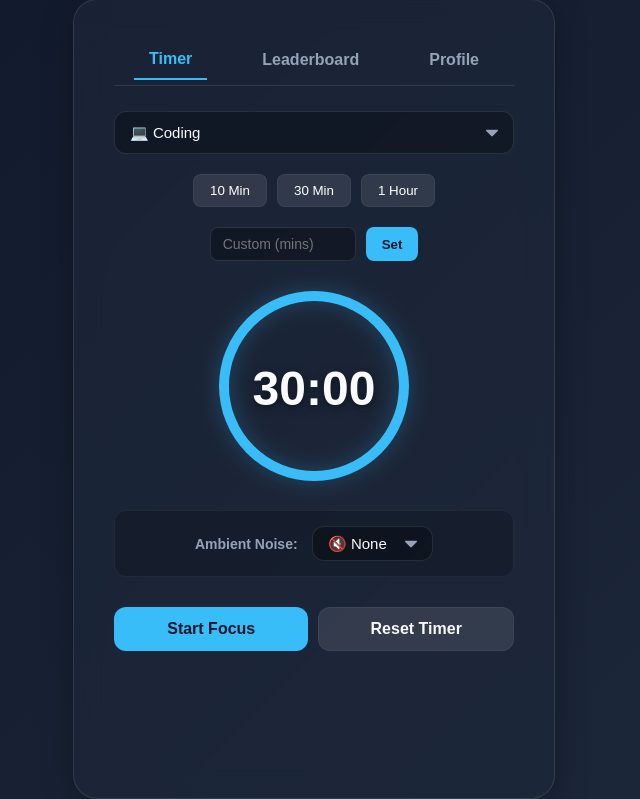
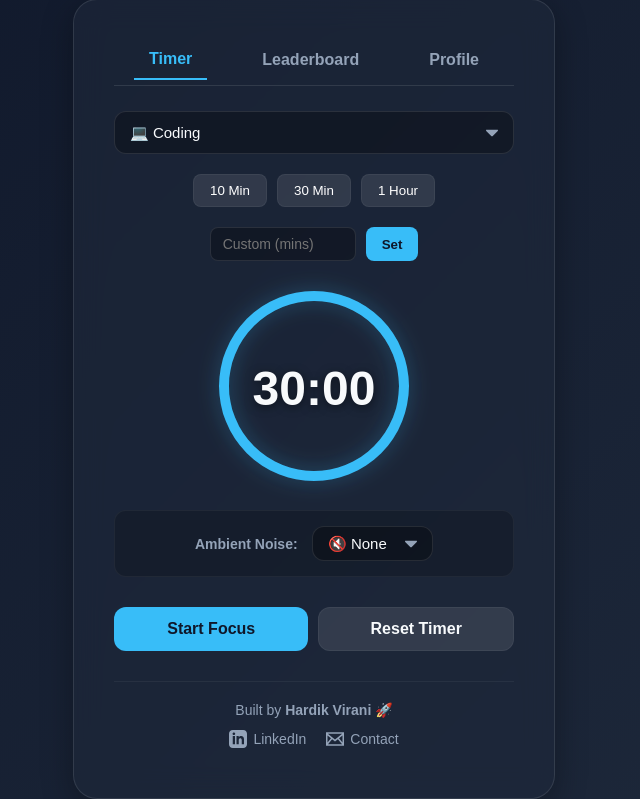
Before and after one commit to hardik-vir/Study-Arena, a Flask app: page / in a window 1280 px wide. Shown: the part 101-900 px from the top of the page, without its empty margins (326-966 px from the left). Run offline with Flask 3, Linux system fonts and the light colour scheme; the visitor is signed in with stand-in values (Sample User, id 1); data comes from the database, SQL or seed files in the repository; data that the repository does not hold is empty.

Commit message:
Added contact and social

```diff
--- a/templates/index.html
+++ b/templates/index.html
@@ -15,7 +15,7 @@
     <title>Deep Work Arena</title>
     <script src="https://cdn.jsdelivr.net/npm/chart.js"></script>
     <style>
-        /* NEW: Dynamic Background & Glassmorphism styling */
+        /* Dynamic Background & Glassmorphism styling */
         body {
             background-color: #0f172a;
             background: linear-gradient(135deg, #0f172a, #1e293b);
@@ -37,7 +37,7 @@
         }
         .navbar-brand { color: #f8fafc; font-size: 24px; font-weight: 900; letter-spacing: 1.5px; text-transform: uppercase; margin: 0; text-shadow: 0 0 10px rgba(56, 189, 248, 0.4); }
 
-        /* NEW: Frosted Glass Card */
+        /* Frosted Glass Card */
         .arena-card {
             background: rgba(30, 41, 59, 0.6); backdrop-filter: blur(15px);
             border: 1px solid rgba(255,255,255,0.1); padding: 40px;
@@ -60,7 +60,7 @@
         .time-btn { background: rgba(255,255,255,0.1); color: white; border: 1px solid rgba(255,255,255,0.05); padding: 8px 16px; border-radius: 8px; cursor: pointer; transition: 0.2s; }
         .time-btn:hover { background: rgba(255,255,255,0.2); }
 
-        /* THE FIX: Replaced default arrows with a custom SVG to perfectly align them */
+        /* Custom Dropdown SVG Arrow */
         .category-select {
             width: 100%; background: rgba(0,0,0,0.3); color: #f8fafc; border: 1px solid rgba(255,255,255,0.1);
             padding: 12px 35px 12px 15px; border-radius: 12px; font-size: 15px; margin-bottom: 20px; outline: none; cursor: pointer;
@@ -70,10 +70,9 @@
         }
         .stat-block { display: flex; justify-content: space-between; padding: 15px; background: rgba(0,0,0,0.2); border-radius: 12px; margin-bottom: 10px; }
 
-        /* THE FIX: Move the leaderboard highlight into its own CSS class */
         .current-user-rank { background: rgba(56, 189, 248, 0.1) !important; border: 1px solid rgba(56, 189, 248, 0.3); }
 
-        /* NEW: Beautiful Heatmap CSS */
+        /* Beautiful Heatmap CSS */
         .heatmap { display: grid; grid-template-columns: repeat(10, 1fr); gap: 6px; margin-top: 15px; margin-bottom: 25px; }
         .day-cell { width: 100%; aspect-ratio: 1; border-radius: 4px; background: rgba(255,255,255,0.05); transition: 0.3s; }
         .day-active { background: #38bdf8; box-shadow: 0 0 10px rgba(56, 189, 248, 0.6); }
@@ -87,6 +86,16 @@
 
         svg { transform: rotate(-90deg); filter: drop-shadow(0 0 10px rgba(56, 189, 248, 0.3)); }
         circle { transition: stroke-dashoffset 1s linear; }
+
+        /* Footer & Social Links Styling */
+        .app-footer {
+            margin-top: 30px; padding-top: 20px; border-top: 1px solid rgba(255,255,255,0.05);
+            text-align: center; font-size: 14px; color: #94a3b8; display: flex; flex-direction: column; align-items: center; gap: 12px;
+        }
+        .social-links { display: flex; gap: 20px; }
+        .social-links a { color: #94a3b8; text-decoration: none; transition: 0.2s; display: flex; align-items: center; gap: 6px; }
+        .social-links a:hover { color: #38bdf8; }
+        .social-links svg { transform: none; filter: none; width: 18px; height: 18px; fill: currentColor; } /* Overrides global SVG rules */
 
         #toast-container {
             visibility: hidden; min-width: 250px; background-color: #10b981; color: #fff; text-align: center; border-radius: 12px;
@@ -141,7 +150,6 @@
 
             <div style="text-align: center; margin-bottom: 20px; background: rgba(0,0,0,0.2); padding: 15px; border-radius: 12px; border: 1px solid rgba(255,255,255,0.05);">
                 <span style="color: #94a3b8; font-size: 14px; margin-right: 10px; font-weight: bold;">Ambient Noise:</span>
-                <!-- THE FIX: Adjusted padding to properly fit the new aligned arrow -->
                 <select id="ambient-sound" class="category-select" style="width: auto; margin-bottom: 0; padding: 8px 35px 8px 15px; display: inline-block;" onchange="changeAmbient()">
                     <option value="none">🔇 None</option>
                     <option value="rain">🌧️ Rain</option>
@@ -151,7 +159,6 @@
                 <audio id="ambient-player" loop></audio>
             </div>
 
-            <!-- THE FIX: Added the Reset Timer button side-by-side -->
             <div style="display: flex; gap: 10px;">
                 <button class="btn" id="start-btn" onclick="toggleTimer()">Start Focus</button>
                 <button class="btn" onclick="resetTimer()" style="background: rgba(255,255,255,0.1); color: #f8fafc; border: 1px solid rgba(255,255,255,0.05);">Reset Timer</button>
@@ -162,7 +169,6 @@
         <div id="leaderboard-view" class="tab-content">
             <h2 style="color: #38bdf8; margin-top: 0; font-weight: 800; text-align: center;">Global Rankings</h2>
             {% for player in top_users %}
-            <!-- THE FIX: Conditionally add the class instead of an inline style -->
             <div class="stat-block {% if player.id == user.id %}current-user-rank{% endif %}">
                 <span style="font-size: 18px;">
                     {% if loop.index == 1 %}👑
@@ -197,7 +203,7 @@
                 <strong>{{ user.current_streak or 0 }} Days 🔥</strong>
             </div>
 
-            <!-- NEW: GitHub Heatmap Grid -->
+            <!-- GitHub Heatmap Grid -->
             <h3 style="text-align: left; color: #94a3b8; margin-top: 30px; font-size: 14px; text-transform: uppercase; letter-spacing: 1px;">30-Day Activity</h3>
             <div class="heatmap">
                 {% for is_active in heatmap_data %}
@@ -221,6 +227,21 @@
                 <button class="btn delete-btn" onclick="deleteAccount()">Delete Account</button>
             </div>
         </div>
+
+        <!-- Global Footer -->
+        <div class="app-footer">
+            <div>Built by <strong>Hardik Virani</strong> 🚀</div>
+            <div class="social-links">
+                <a href="https://www.linkedin.com/in/hardik-virani-807020370/" target="_blank">
+                    <svg viewBox="0 0 24 24"><path d="M19 0h-14c-2.761 0-5 2.239-5 5v14c0 2.761 2.239 5 5 5h14c2.762 0 5-2.239 5-5v-14c0-2.761-2.238-5-5-5zm-11 19h-3v-11h3v11zm-1.5-12.268c-.966 0-1.75-.79-1.75-1.764s.784-1.764 1.75-1.764 1.75.79 1.75 1.764-.783 1.764-1.75 1.764zm13.5 12.268h-3v-5.604c0-3.368-4-3.113-4 0v5.604h-3v-11h3v1.765c1.396-2.586 7-2.777 7 2.476v6.759z"/></svg>
+                    LinkedIn
+                </a>
+                <a href="mailto:hardikvirani.work@zohomail.in">
+                    <svg viewBox="0 0 24 24"><path d="M0 3v18h24v-18h-24zm6.623 7.929l-4.623 5.712v-9.458l4.623 3.746zm-4.141-5.929h19.035l-9.517 7.713-9.518-7.713zm5.694 7.188l3.824 3.099 3.83-3.104 5.612 6.817h-18.779l5.513-6.812zm9.208-1.264l4.616-3.741v9.348l-4.616-5.607z"/></svg>
+                    Contact
+                </a>
+            </div>
+        </div>
     </div>
 
     <script>
@@ -242,10 +263,8 @@
 
         function changeAmbient() {
             const choice = document.getElementById('ambient-sound').value;
-            // 1. Change Background Color smoothly!
             document.body.className = choice;
 
-            // 2. Play Audio
             if (choice === 'none' || choice === '') {
                 ambientPlayer.pause();
             } else {
@@ -290,7 +309,6 @@
             if (mins && mins > 0) { setTime(mins); input.value = ''; }
         }
 
-        // THE FIX: Logic for the new reset button
         function resetTimer() {
             if (timerId) clearInterval(timerId);
             isRunning = false;
@@ -356,7 +374,6 @@
         let rawInsights = {"Start a timer to see insights": 1};
         try {
             const dataElement = document.getElementById('insights-data');
-            // THE FIX: Break up the brackets so Jinja doesn't try to parse this line
             if (dataElement && !dataElement.textContent.includes('{' + '{')) {
                 rawInsights = JSON.parse(dataElement.textContent.trim());
             }
```
